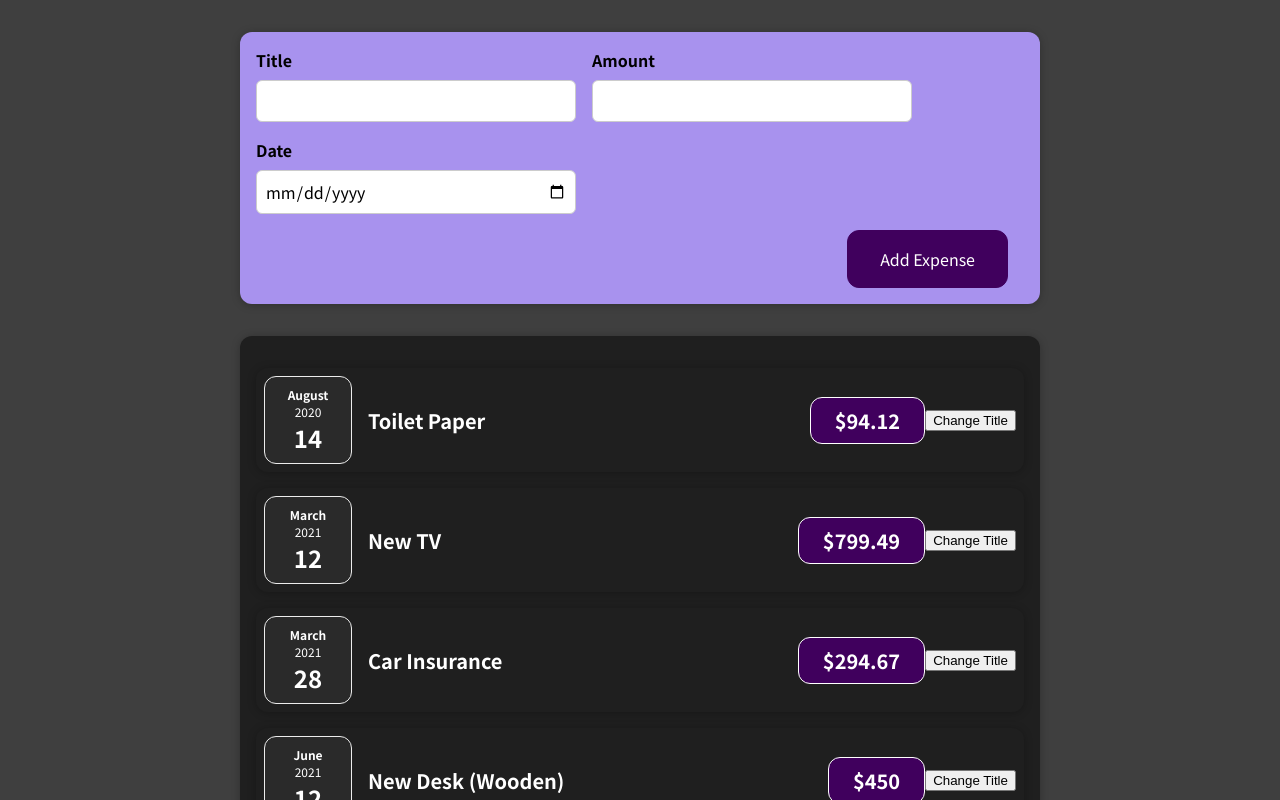
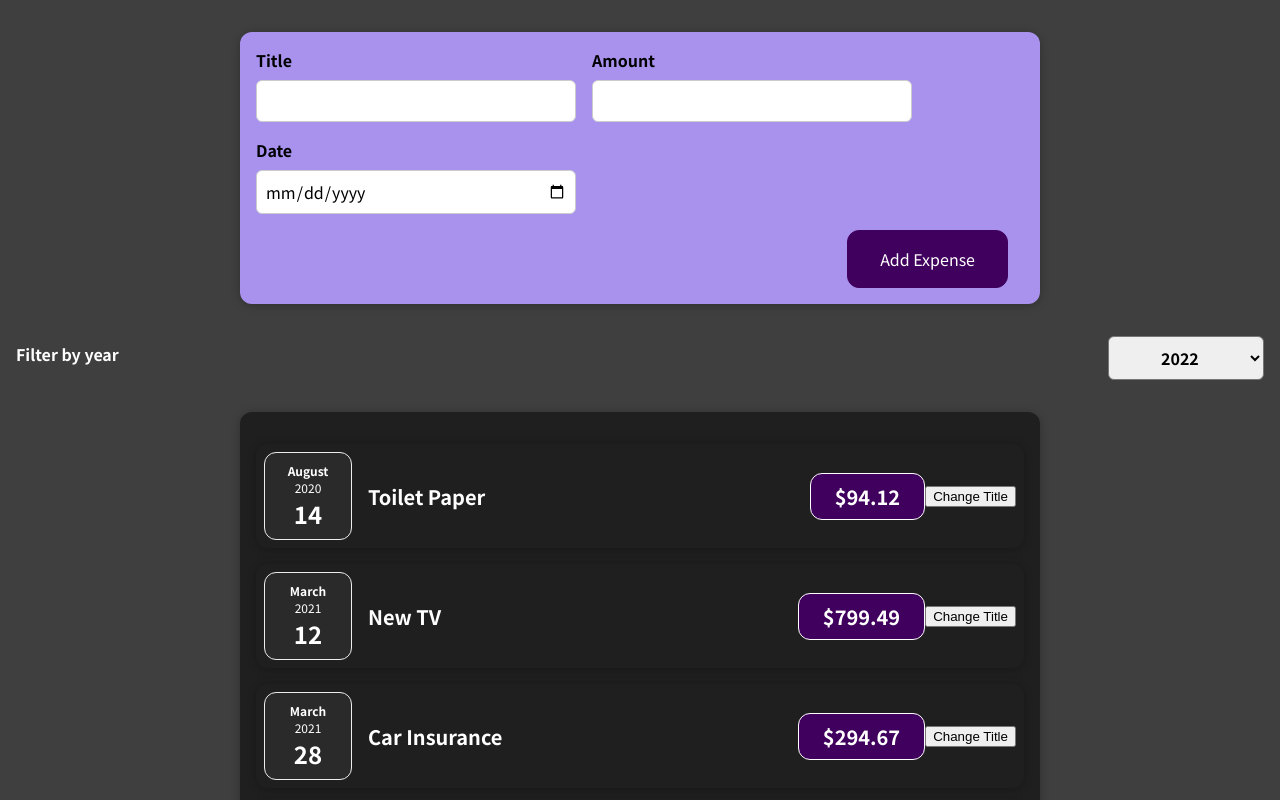
Before and after one commit to jackiepareja/expense-tracker, a React (Create React App) app: page / in a window 1280 px wide. Shown: the top 800 px of the page. Built offline with nearby package versions, Linux system fonts and the light colour scheme.

Commit message:
pre-build: add expenses filter component and func

```diff
--- a/src/components/Expenses/Expenses.js
+++ b/src/components/Expenses/Expenses.js
@@ -1,9 +1,12 @@
 import ExpenseItem from "./ExpenseItem";
+import ExpensesFilter from "./ExpensesFilter";
 import Card from "../core-ui/Card";
 import "./Expenses.css";
 
 const Expenses = (props) => {
   return (
+    <div>
+      <ExpensesFilter />
       <Card className="expenses">
         <ExpenseItem
           title={props.items[0].title}
@@ -25,6 +28,7 @@
           amount={props.items[3].amount}
           date={props.items[3].date} />
       </Card>
+    </div>
   )
 }
 
--- /dev/null
+++ b/src/components/Expenses/ExpensesFilter.css
@@ -0,0 +1,24 @@
+.expenses-filter {
+  color: white;
+  padding: 0 1rem;
+}
+
+.expenses-filter__control {
+  display: flex;
+  width: 100%;
+  align-items: center;
+  justify-content: space-between;
+  margin: 1rem 0;
+}
+
+.expenses-filter label {
+  font-weight: bold;
+  margin-bottom: 0.5rem;
+}
+
+.expenses-filter select {
+  font: inherit;
+  padding: 0.5rem 3rem;
+  font-weight: bold;
+  border-radius: 6px;
+}
--- /dev/null
+++ b/src/components/Expenses/ExpensesFilter.js
@@ -0,0 +1,22 @@
+import React, { useState } from 'react';
+import './ExpensesFilter.css';
+
+const ExpensesFilter = () => {
+
+
+  return (
+    <div className='expenses-filter'>
+      <div className='expenses-filter__control'>
+        <label>Filter by year</label>
+        <select>
+          <option value='2022'>2022</option>
+          <option value='2021'>2021</option>
+          <option value='2020'>2020</option>
+          <option value='2019'>2019</option>
+        </select>
+      </div>
+    </div>
+  );
+}
+
+export default ExpensesFilter;
```
Also changed, not shown: 1 other file (tests, documents, lock files or other folders). Lines whose indentation alone changed are shown as unchanged.
